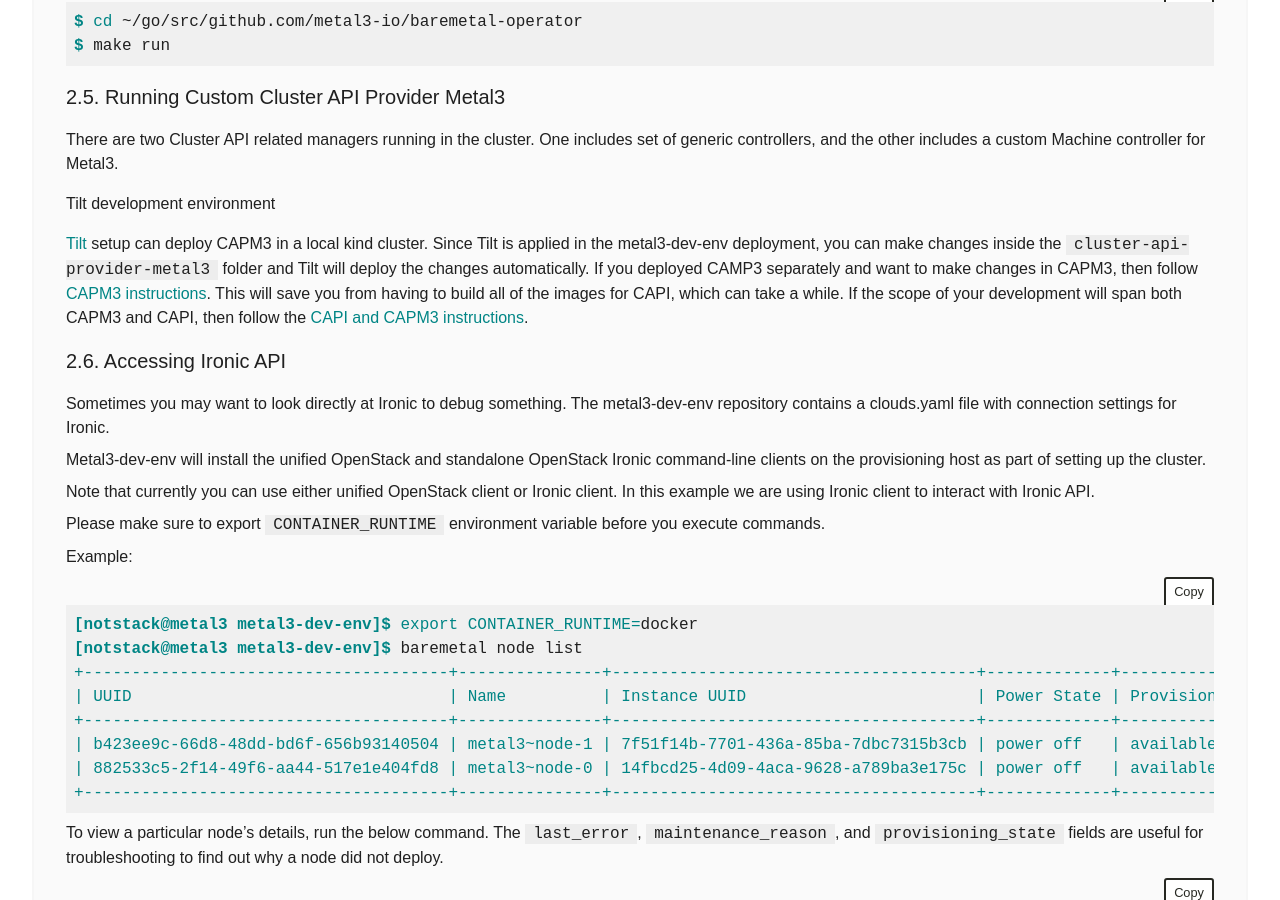
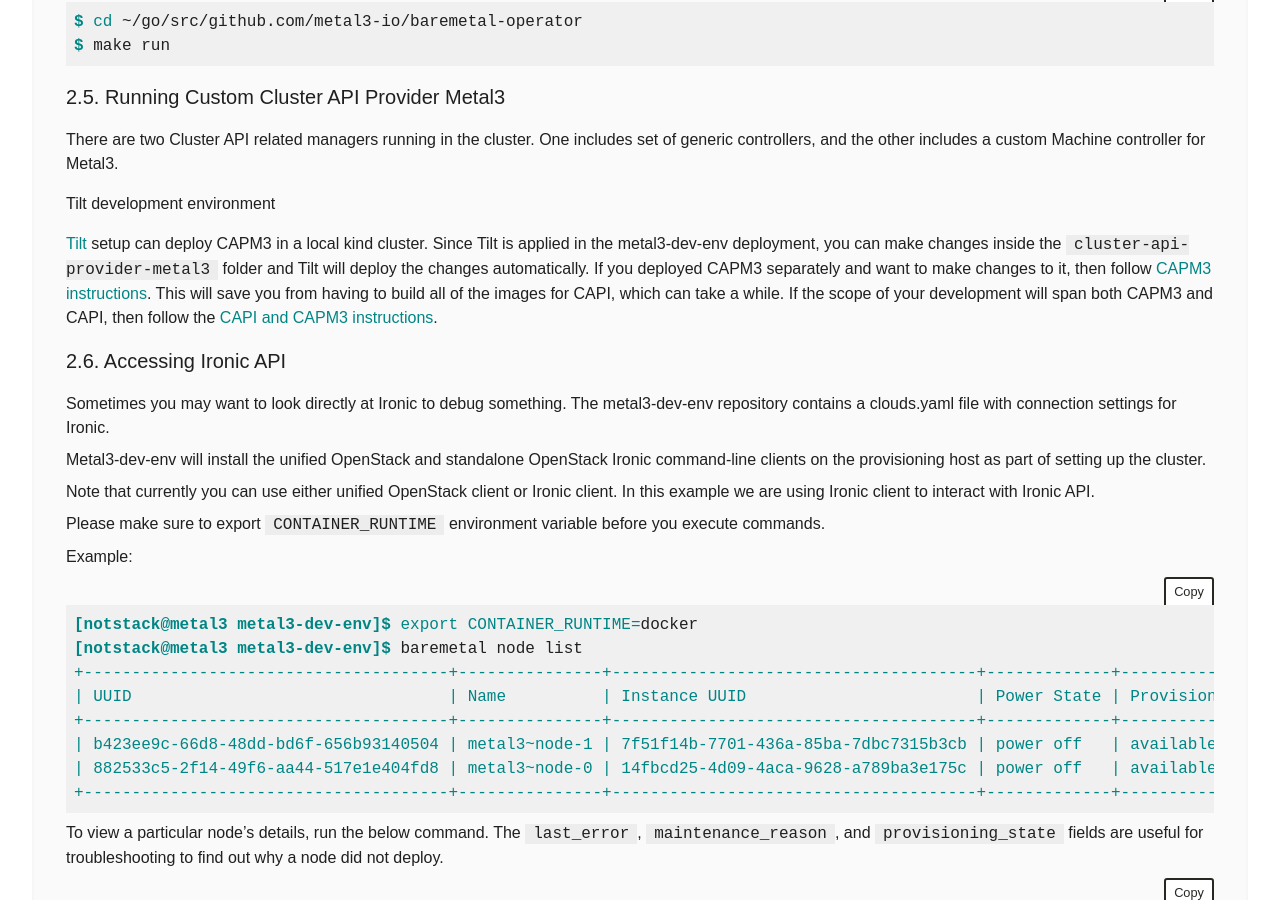
Before and after one commit to metal3-io/metal3-io.github.io, a Jekyll site: the page built from try-it.md, in a window 1280 px wide and 900 px high, scrolled down 10720 px. Built offline with Jekyll 4.4.1, drawn with Linux system fonts in a browser that asks for light colours; nearby versions of some CDN libraries; comment, search, counter and statistics services are not loaded.

Commit message:
Update try-it.md
Co-authored-by: Furkat Gofurov <furkat.gofurov@est.tech>

```diff
--- a/try-it.md
+++ b/try-it.md
@@ -497,7 +497,7 @@ controller for Metal3.
 Tilt is applied in the metal3-dev-env deployment, you can make changes inside
 the `cluster-api-provider-metal3` folder and Tilt will deploy the changes
 automatically.
-If you deployed CAMP3 separately and want to make changes in CAPM3, then
+If you deployed CAPM3 separately and want to make changes to it, then
 follow [CAPM3 instructions](#tilt-for-dev-in-capm3). This will save you from
 having to build all of the images for CAPI, which can take a while. If the
 scope of your development will span both CAPM3 and CAPI, then follow the
```
